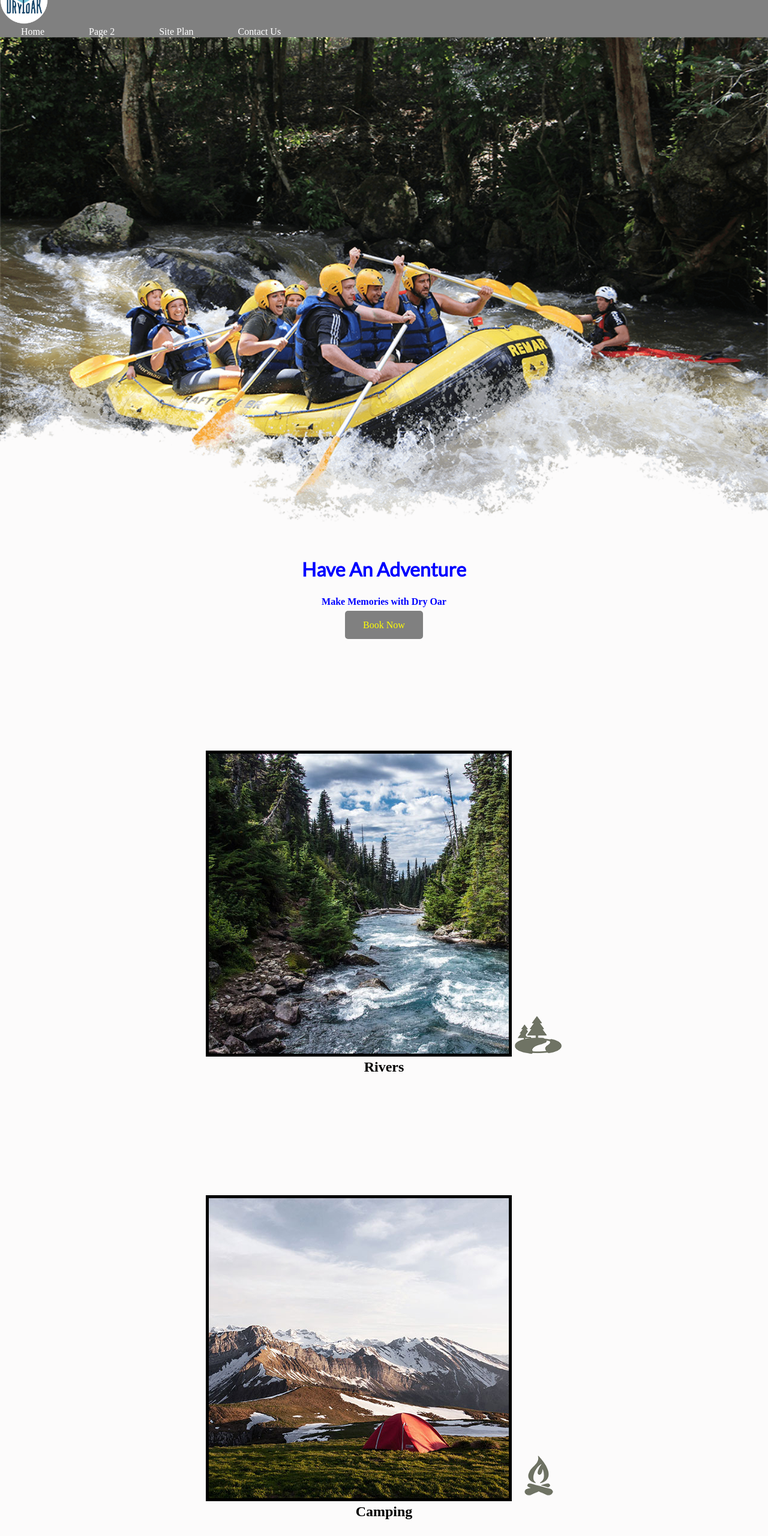
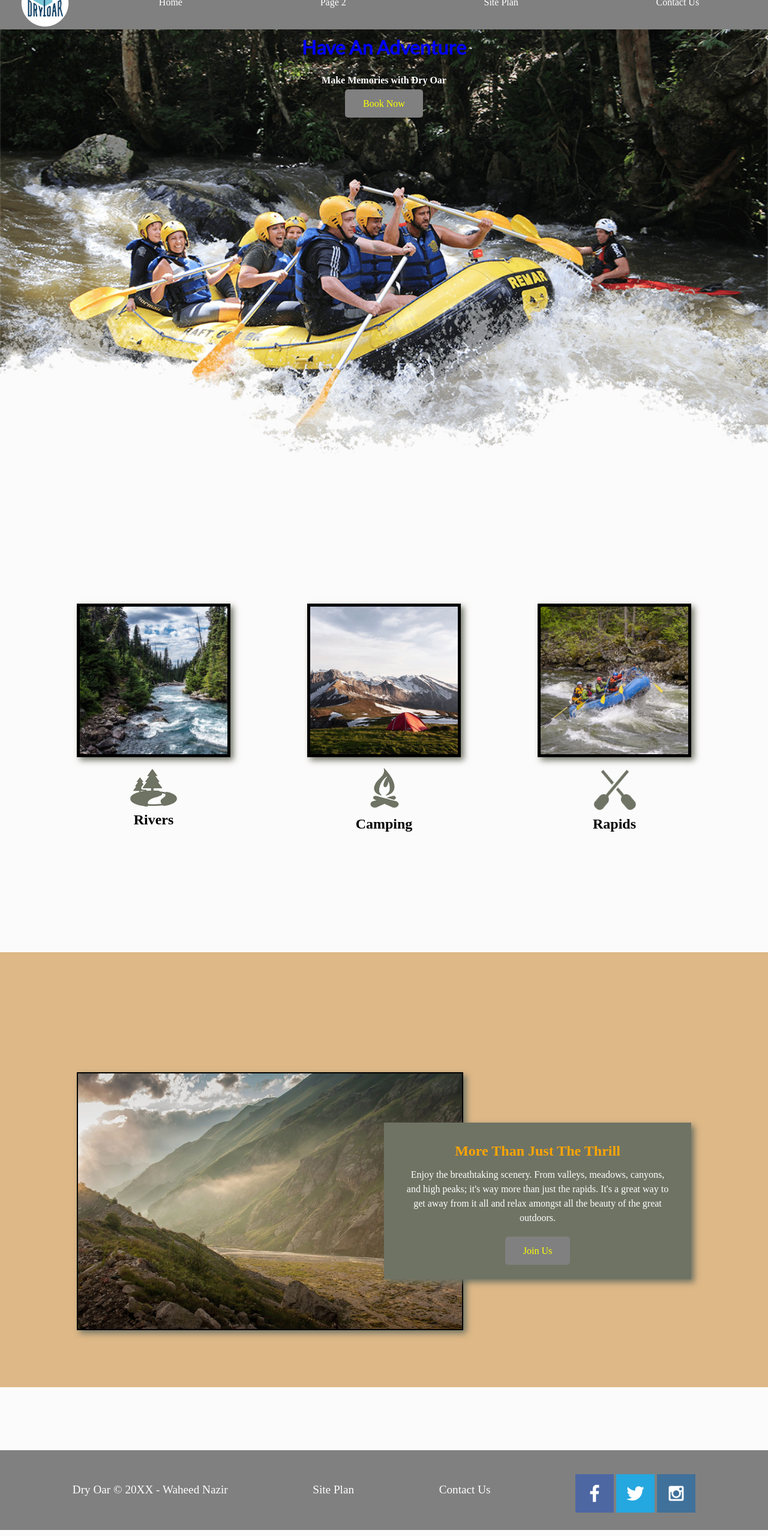
Before and after one commit to wimsh/WDD130, a plain HTML site: page index.html in a window 1280 px wide. Shown: the part 40-2600 px from the top of the page at 60% size. Drawn offline with Linux system fonts and the light colour scheme.

Commit message:
disply grid

```diff
--- a/wwr/styles/style.css
+++ b/wwr/styles/style.css
@@ -6,6 +6,8 @@
 }
 #logo_link{
     padding-top: 5px;
+    justify-self: center;
+    align-self: center;
 
 }
 .home-title{
@@ -14,18 +16,53 @@
     color: blue;
     margin-top: 10px;
 }
+header {
+    display: grid;
+    grid-template-columns: 150px auto;
+    background-color: grey;
+    color: black;
+    margin-left: 0px;
+    text-align: left;
+}
+nav {
+    display: flex;
+    justify-content: space-around;
+}
+nav a{
+    color: white;
+    text-decoration: none;
+    padding: 35px;
+}
+#hero {
+    display: grid;
+    grid-template-columns: 1fr 3fr 1fr;
+    margin-top: -100px;
+}
+#hero-box {
+    grid-column: 1/4;
+    grid-row: 1/3;
+    z-index: -1;
+}
+#hero-msg{
+    grid-column: 2/3;
+    grid-row: 1/2;
+    margin-top: 100px;
+
+}
+#hero-msg h4{
+    color: white;
+}
+#hero-msg h1, #hero-msg h4{
+
+    text-align: center;
+}
 
 #content {
     max-width: 1600px;
     margin: 0 auto;
     text-align: center;
 }
-nav a{
-    color: white;
-    text-decoration: none;
-    padding: 35px;
 
-}
 h2{
     margin: 0px;
 }
@@ -33,35 +70,60 @@ h4{
     color: blue;
 }
 
-#hero-msg h1, #hero-msg h4{
-    text-align: center;
-}
+
 
 .button-box{
     text-align: center;
 }
+.home-grid{
+    display: grid;
+    grid-template-columns: repeat(10,1fr);
+}
+.rivers-card {
+    grid-column: 2/4;
+    grid-row:2/3 ;
+
+}
+.camping-card{
+    grid-column: 5/7;
+    grid-row: 2/3;
+
+}
+.rapids-card {
+    grid-column: 8/10;
+    grid-row: 2/3;
+}
+
+#background {
+    grid-column: 1/11;
+    grid-row: 4/9;
+    height: 725px;
+    background-color: burlywood;
+    color: black;
+
+}
+
+.mountains {
+    grid-column: 2/7;
+    grid-row: 5/8;
+}
+.msg {
+    grid-column: 6/10;
+    grid-row: 6/7;
+}
+
 main section img{
     text-align: center;
     box-sizing: border-box;
 }
 
-#background {
-    height: 725px;
-    background-color: burlywood;
-    color: black;
 
-}
 body {
     background-color: #fcfbfb;
     padding: 0px;
     margin: 0px;
 }
-header {
-    background-color: grey;
-    color: black;
-    margin-left: 0px;
-    text-align: left;
-}
+
 nav a:hover {
     background-color: black;
     color: white;
@@ -79,13 +141,12 @@ nav a:hover {
     color:yellow
 }
 
-
-
 .msg{
     background-color: #6f7364;
     color: white;
     line-height: 1.5em;
     padding: 35px;
+    box-shadow: 5px 5px 10px #6f7364;
 }
 .msg h2{
     color: orange;
@@ -99,32 +160,35 @@ nav a:hover {
     margin: 200px 0;
 }
 .card-img{
+    width: 100%;
     border: 5px solid black;
+    transition: transform .5s;
+    box-shadow: 5px 5px 10px #6f7364;
+}
+.card-img:hover {
+    opacity: .6;
+    transform: scale(1.1);
 }
 .mountains{
-    width: 50%;
+    width: 100%;
     margin-left: 0px;
     margin-top: 200px;
     margin-bottom: 200px;
     border: 2px solid black;
     padding: 0px;
     text-align: left;
+    box-shadow: 5px 5px 10px #6f7364;
 
 }
-
-
-
-
-
-
 
 
 footer{
     background-color: grey;
     color: white;
     padding: 25px 50px;
-    margin-top: 200px;
-    text-align: left;
+    display: flex;
+    justify-content: space-around;
+    align-items: center;
 }
 footer h3{
     color: white;
@@ -136,7 +200,7 @@ footer a{
 footer a:hover{
     color: black;
     background-color: #6f7364;
-    text-decoration: underline;
+    text-decoration: none;
 }
 
 footer .social img{
@@ -153,5 +217,48 @@ footer .social img{
 }
 footer p{
     font-size: 1.2em;
-    text-decoration: underline;
+    text-decoration: none;
 }
+
+
+@media screen and (max-width: 900px) {
+    #hero, .home-grid {
+        display: block;
+        height: auto;
+    }
+    nav, footer {
+        flex-direction: column;
+    }
+    nav a {
+        display: block;
+        padding: 15px;
+    }
+    #hero {
+        margin-top: 0;
+    }
+    #hero-msg {
+        margin-top: 0;
+    }
+    #hero-msg h4 {
+        display: none;
+    }
+    .home-title {
+        font-size: 25px;
+        color: #6f7364;
+    }
+    .rivers-card, .camping-card, .rapids-card {
+        margin: 50px auto;
+        width: 60%;
+    }
+    #background {
+        display: none;
+    }
+    .mountains, .msg {
+        width: 80%;
+        display: block;
+        margin: 0 auto;
+    }
+    footer {
+        margin-top: 25px;
+    }
+}
```
